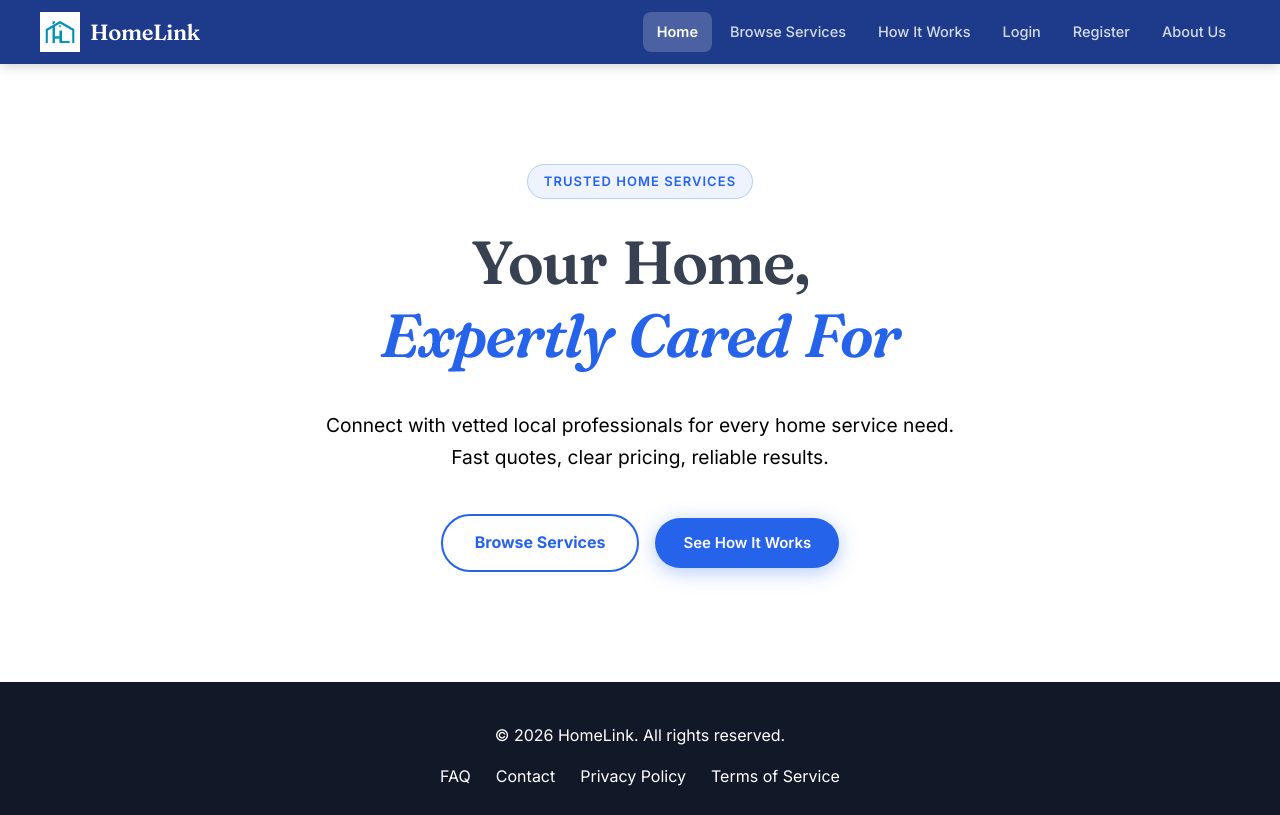
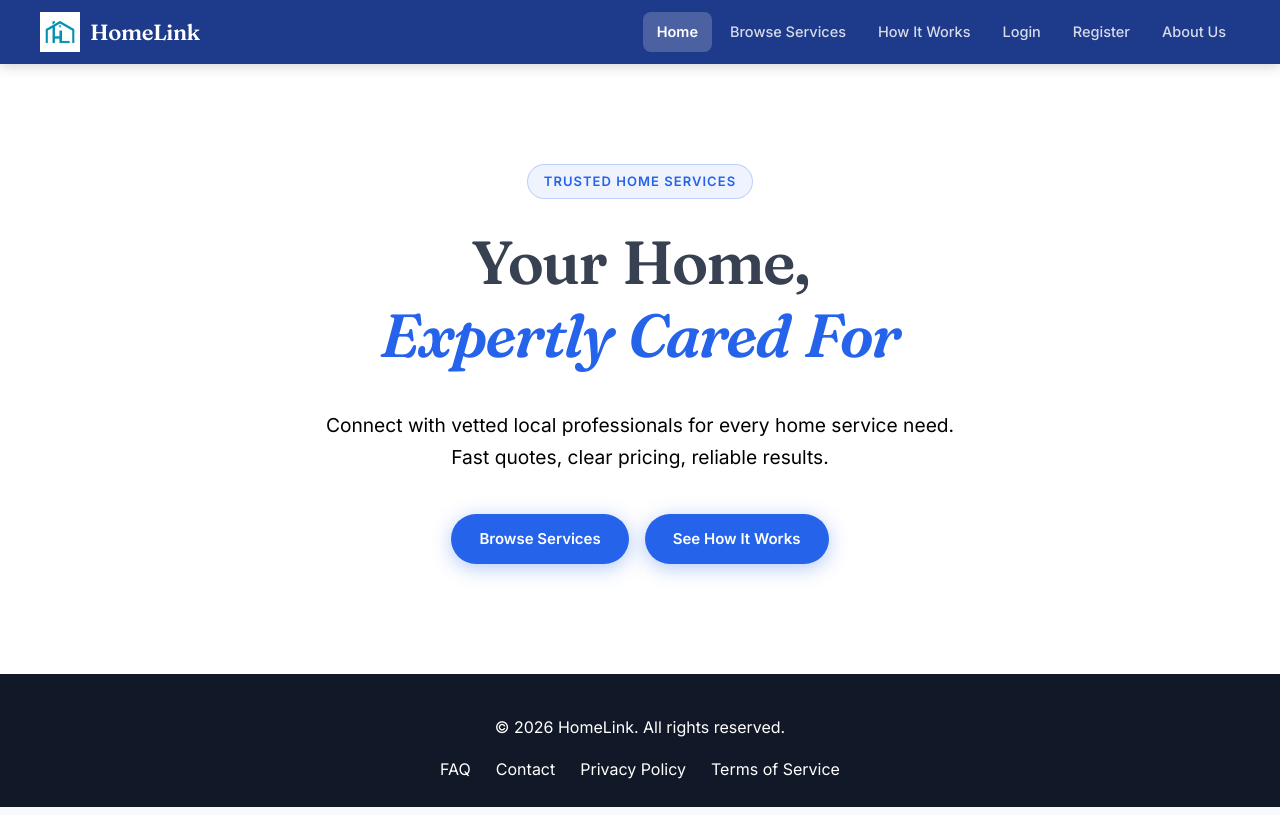
Before and after one commit to garrettvernon115/HomeLink, an Angular app in the folder frontend/: page / in a window 1280 px wide. Built offline with nearby package versions, Linux system fonts and the light colour scheme.

Commit message:
Make Browse Services button identical to See How It Works

```diff
--- a/frontend/src/app/homepage/home/homepage.component.scss
+++ b/frontend/src/app/homepage/home/homepage.component.scss
@@ -69,24 +69,22 @@
 .hero-cta-primary {
   display: inline-flex;
   align-items: center;
-  background: transparent;
-  color: #2563eb;
-  font-size: 16px;
-  font-weight: 700;
-  padding: 14px 32px;
+  font-size: 15px;
+  font-weight: 600;
+  padding: 13px 28px;
   border-radius: var(--radius-full, 9999px);
-  border: 2px solid #2563eb;
+  background: #2563eb;
+  color: white;
   text-decoration: none;
-  transition: border-color 0.2s ease, color 0.2s ease, background-color 0.2s ease;
+  border: none;
+  box-shadow: 0 4px 20px rgba(37, 99, 235, 0.35);
+  transition: transform 0.2s ease, box-shadow 0.2s ease, background 0.2s ease;
 
   &:hover {
-    border-color: #1e3a8a;
-    color: #1e3a8a;
-    background-color: rgba(37, 99, 235, 0.05);
-  }
-
-  &:active {
-    transform: translateY(0);
+    transform: translateY(-2px);
+    box-shadow: 0 8px 28px rgba(37, 99, 235, 0.45);
+    color: white;
+    background: #1e3a8a;
   }
 }
 
```
